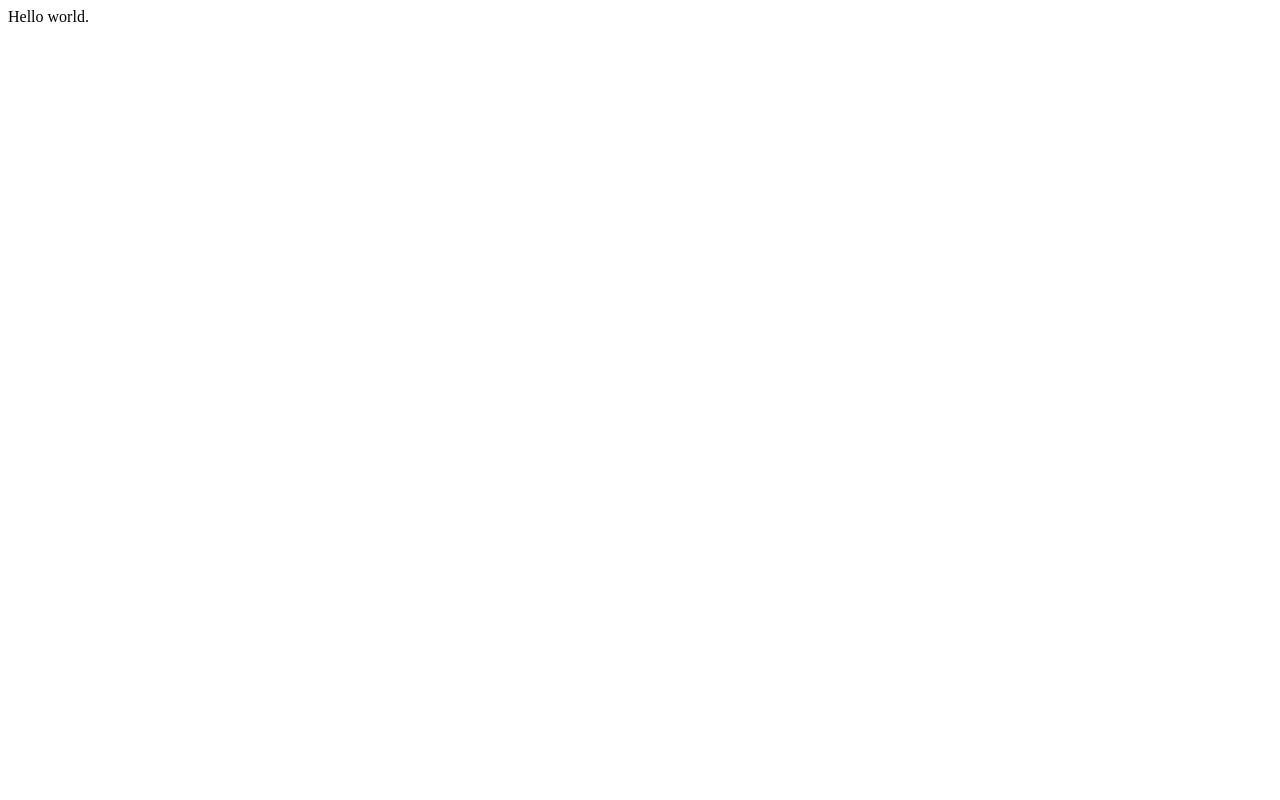
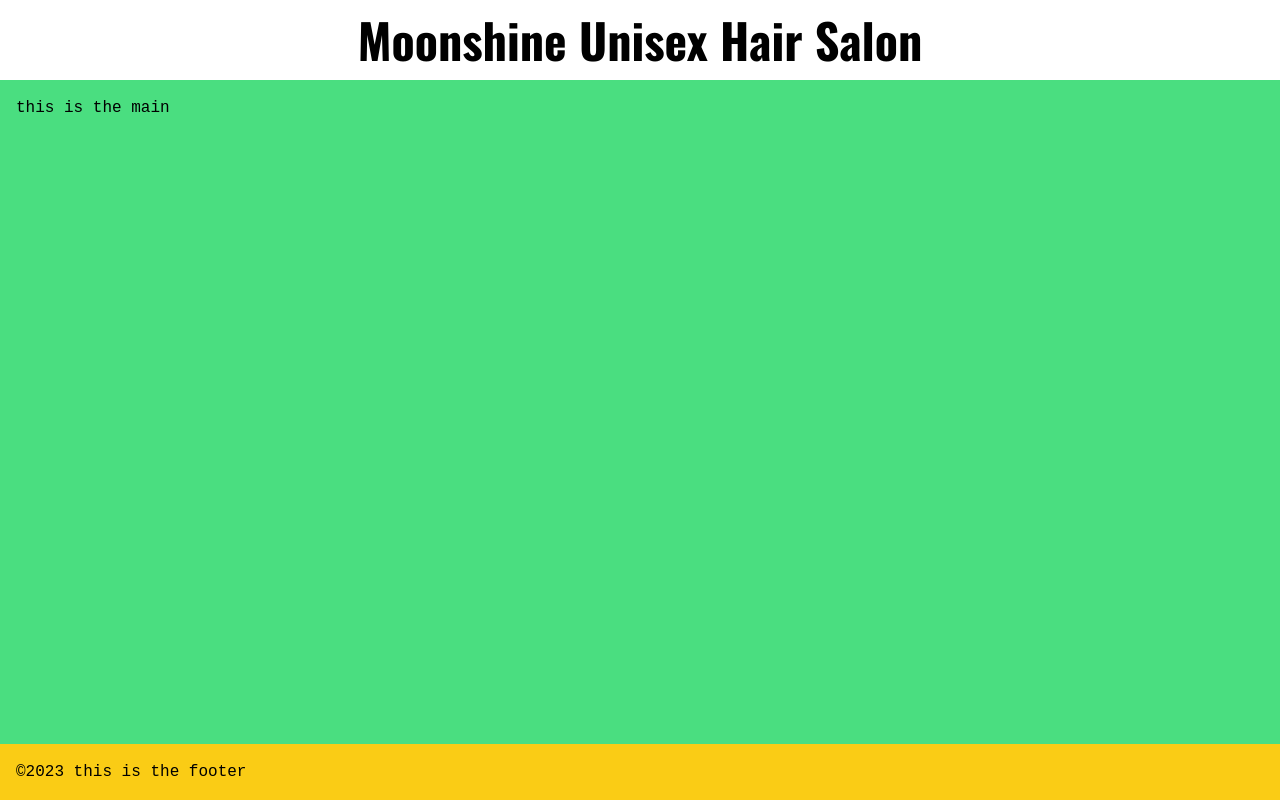
Before and after one commit to alaugustin/moonshine, a website built with webpack: page dist/index.html in a window 1280 px wide. Built offline with nearby package versions, Linux system fonts and the light colour scheme; files whose address does not match are found by name.

Commit message:
adding heade, main and footer sections | project data

```diff
--- a/src/data.js
+++ b/src/data.js
@@ -0,0 +1,32 @@
+const content = {
+  siteName: 'Moonshine Unisex Hair Salon',
+  sitePhoto: 'https://moonshinehairsalon.com/img/moonshine.jpg',
+  contact: {
+    address: {
+      streetNumber: 1749,
+      unitNumber: 1,
+      street: 'Jane St.',
+      city: 'North York',
+      province: 'ON',
+      postalCode: 'M9N 2S5',
+    },
+    phone: '416.364.8544',
+    email: 'info@moonshinehairsalon.com',
+    social: {
+      faceBook: {
+        icon: 'https://moonshinehairsalon.com/img/facebook.png',
+        url: 'https://www.facebook.com/MoonshineHairSalon',
+      },
+      twitter: {
+        icon: 'https://moonshinehairsalon.com/img/twitter.png',
+        url: 'https://twitter.com/MoonshineSalon',
+      }
+    }
+  },
+  main: {
+    tagLine: 'The best in all types of hair designs',
+    services: ['Curls', 'Texturizing', 'Braids', 'Twists', 'Weave', 'Relaxer', 'Soft (Jheri) Curls', 'Colouring', 'Perm', 'Hot Press', 'Highlights', 'Creative Men\'s Cut', 'Boy\'s Cut', 'Kid\'s Hairdo']
+  }
+};
+
+export default content;
--- a/src/index.js
+++ b/src/index.js
@@ -1,12 +1,57 @@
+import content from './data';
 import './styles.scss';
 
-function component() {
-  const element = document.createElement('div');
+/* -------------------- new JS template below -------------------- */
+let moonshine = {
+  version: '2.0.0',
+  author: 'Al Agustin',
+  project: '',
+  Date: '2023',
 
-  // Lodash, now imported by this script
-  element.innerHTML = 'Hello world.';
+  // -------------------- INITIALIZATION --------------------
+  init: function () {
+    let context = this;
 
-  return element;
-}
+    // GLOBAL VARIABLES --------------------
+    context.config = {
+      contentData: content,
+      headerHolder: document.getElementById('siteName'),
+    };
 
-document.body.appendChild(component());
+    // CALL DOM INVOKING FUNCTIONS HERE --------------------
+    moonshine.onDomReady();
+    moonshine.eventHandlers();
+  },
+
+  onDomReady: () => {
+    const siteConfig = moonshine.config;
+
+    moonshine.header();
+    moonshine.main();
+    moonshine.footer();
+  },
+
+  header: () => {
+    const siteConfig = moonshine.config;
+
+    siteConfig.headerHolder.innerText = siteConfig.contentData.siteName;
+  },
+  main: () => {
+    console.log('this is the main');
+  },
+  footer: () => {
+    console.log('this is the footer');
+  },
+
+  // -------------------- HANDLE ALL PAGE LEVEL EVENTS --------------------
+  eventHandlers: () => {
+    const siteConfig = moonshine.config;
+
+    console.log(siteConfig);
+  },
+};
+
+// -------------------- LOAD init() --------------------
+window.addEventListener('load', () => {
+  moonshine.init();
+});
--- a/src/styles.scss
+++ b/src/styles.scss
@@ -0,0 +1,14 @@
+@import url('https://fonts.googleapis.com/css2?family=Anonymous+Pro&family=Oswald:wght@400;700&display=swap');
+
+body {
+  font-family: 'Cousine', monospace;
+}
+
+h1,
+h2,
+h3,
+h4,
+h5,
+h6 {
+  font-family: 'Oswald', sans-serif;
+}
```
Also changed, not shown: dist/index.html, dist/main.bundle.js, 1 other file.
